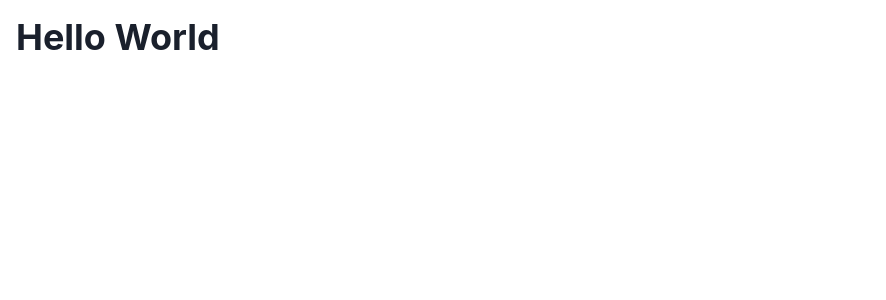
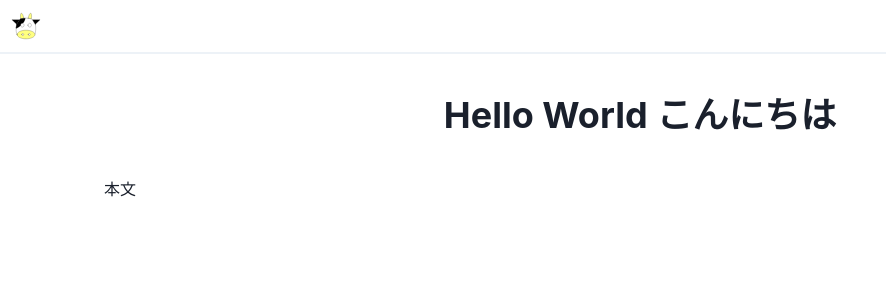
Before and after one commit to lamlam/blog2021, a Next.js app: page / in a window 1280 px wide. Shown: the top 300 px of the page, without its empty margins (0-886 px from the left). Built offline with nearby package versions, Linux system fonts and the light colour scheme.

Commit message:
Add navigator

```diff
--- /dev/null
+++ b/components/Nav.tsx
@@ -0,0 +1,17 @@
+import { HStack, Box, Image } from "@chakra-ui/react";
+import Link from "next/link";
+type Props = {};
+
+export default function Header(props: Props) {
+  return (
+    <Box borderBottom="solid 2px" borderColor="gray.100" maxWidth="full">
+      <HStack p="10px">
+        <Link href="/">
+          <a>
+            <Image src="icon.svg" alt="icon" height="32px" />
+          </a>
+        </Link>
+      </HStack>
+    </Box>
+  );
+}
--- /dev/null
+++ b/components/Title.tsx
@@ -0,0 +1,18 @@
+import Head from "next/head";
+import { Heading, HStack, Container } from "@chakra-ui/react";
+
+type Props = {
+  title: string;
+};
+
+export default function Title(props: Props) {
+  return (
+    <Container centerContent p="40px">
+      <Head>
+        <title>{props.title}</title>
+        <link rel="icon" href="/icon.svg" type="image/svg+xml" />
+      </Head>
+      <Heading>{props.title}</Heading>
+    </Container>
+  );
+}
--- a/pages/index.tsx
+++ b/pages/index.tsx
@@ -1,15 +1,15 @@
-import Head from "next/head";
-import { Box, Heading } from "@chakra-ui/react";
+import { Text, Container } from "@chakra-ui/react";
+import Nav from "../components/Nav";
+import Title from "../components/Title";
 
 export default function Home() {
   return (
-    <Box p={4}>
-      <Head>
-        <title>Create Next App</title>
-        <link rel="icon" href="/icon.svg" type="image/svg+xml" />
-      </Head>
-
-      <Heading>Hello World</Heading>
-    </Box>
+    <>
+      <Nav />
+      <Title title="Hello World こんにちは" />
+      <Container maxWidth="6xl" p="0px 40px">
+        <Text>本文</Text>
+      </Container>
+    </>
   );
 }
```
